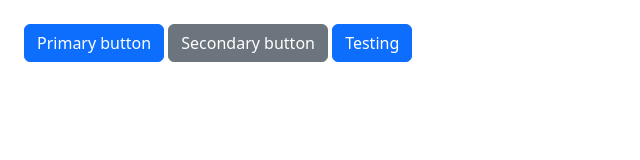
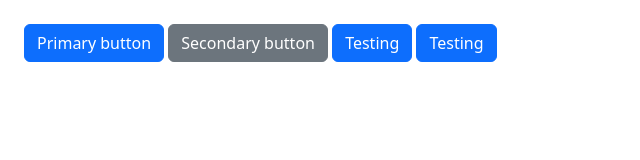
Before and after one commit to diwakark777/stackblitz-starters-youhun-bootstrap, a website built with Vite: page index.html in a window 1280 px wide. Shown: the whole page, without its empty margins (0-640 px from the left). Built offline with nearby package versions, Linux system fonts and the light colour scheme.

Commit message:
1 file modified

```diff
--- a/index.html
+++ b/index.html
@@ -11,5 +11,6 @@
     <button class="btn btn-secondary">Secondary button</button>
 
     <button class="btn btn-primary">Testing</button>
+    <button class="btn btn-primary">Testing</button>
   </body>
 </html>
```
